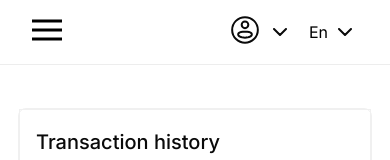
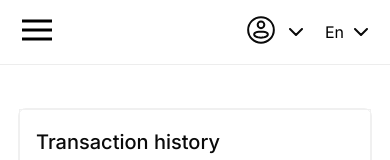
Before and after one commit to alactic/Klasha-dashboard, a React (Create React App) app: page /transaction in a window 390 px wide. Shown: the top 160 px of the page. Built offline with nearby package versions, Linux system fonts and the light colour scheme.

Commit message:
fixing mobile responsiveness

```diff
--- a/src/components/layout/topNav/TopNav.scss
+++ b/src/components/layout/topNav/TopNav.scss
@@ -52,4 +52,14 @@
       }
     }
   }
+  @media screen and (max-width: 400px) {
+    .topnav-content {
+      .toggle {
+        margin-left: 22px;
+      }
+      .en {
+        margin-right: 22px;
+      }
+    }
+  }
 }
--- a/src/pages/dashboard/Dashboard.scss
+++ b/src/pages/dashboard/Dashboard.scss
@@ -176,13 +176,8 @@
       }
     }
   }
+
   @media screen and (max-width: 400px) {
-    .active-card,
-    .card {
-      width: 100%;
-    }
-  }
-  @media screen and (max-width: 300px) {
     .active-card,
     .card {
       width: 100%;
```
